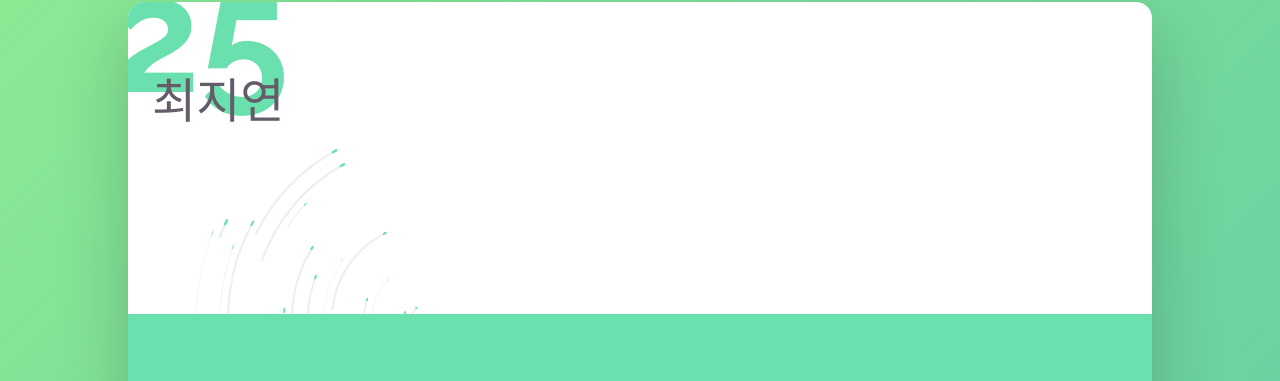
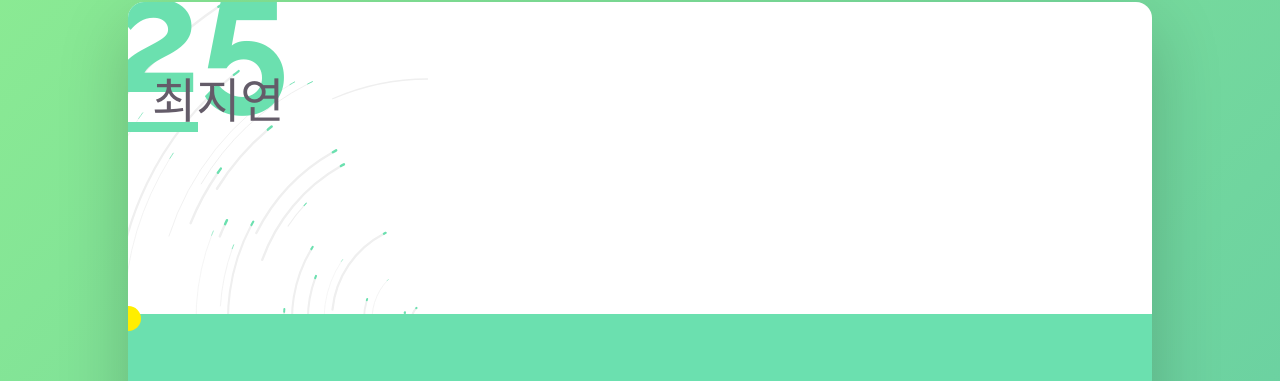
Before and after one commit to JUSTIVE/HBJurney, a Vue app: page / in a window 1280 px wide. Shown: the part 158-539 px from the top of the page. Built offline with nearby package versions, Linux system fonts and the light colour scheme.

Commit message:
savepoint

```diff
--- a/src/components/MainCard.vue
+++ b/src/components/MainCard.vue
@@ -7,6 +7,8 @@
     <div class="name">
       최지연
     </div>
+    <div class="underline"/>
+    <div class="whitecutout"/>
     <div class="MainCardBottom">
     </div>
   </div>
@@ -35,6 +37,23 @@ export default {
     top:20%;
     background:white;
     overflow: hidden;
+    .underline{
+      height:10px;
+      width:70px;
+      background:var(--primary);
+      position:absolute;
+      top:120px;
+    }
+    .whitecutout{
+      width:25px;
+      height:25px;
+      position:absolute;
+      border-radius: 50%;
+      background: rgb(255, 238, 0);
+      left:-12.5px;
+      top:304px;
+      z-index: 1;
+    }
     .age{
       font-family: 'Raleway', sans-serif;
       font-size:160px;
--- a/src/components/MainCard/Arctail.vue
+++ b/src/components/MainCard/Arctail.vue
@@ -19,7 +19,7 @@ export default {
         this.stars = [];
         this.speed = [];
         this.position = [];
-        for(var i=0; i<30; i++){
+        for(var i=0; i<50; i++){
             this.stars.push((Math.random()*1))
             this.speed.push(Math.random()*0.005)
             this.position.push(0)
@@ -56,7 +56,7 @@ export default {
         doRender(){
             this.ctx.clearRect(0,0,this.ctx.canvas.clientWidth*4,this.ctx.canvas.clientHeight*4);
 
-            for(var i=0;i<30;i++){
+            for(var i=0;i<50;i++){
                 this.render(this.ctx,i)
             }
         }
--- a/vue.config.js
+++ b/vue.config.js
@@ -1,4 +1,4 @@
 //vue.config.js
 module.exports ={
-    publicPath:'/HBJurney/dist'
+    publicPath:'/HBJurney/'
 }
```
